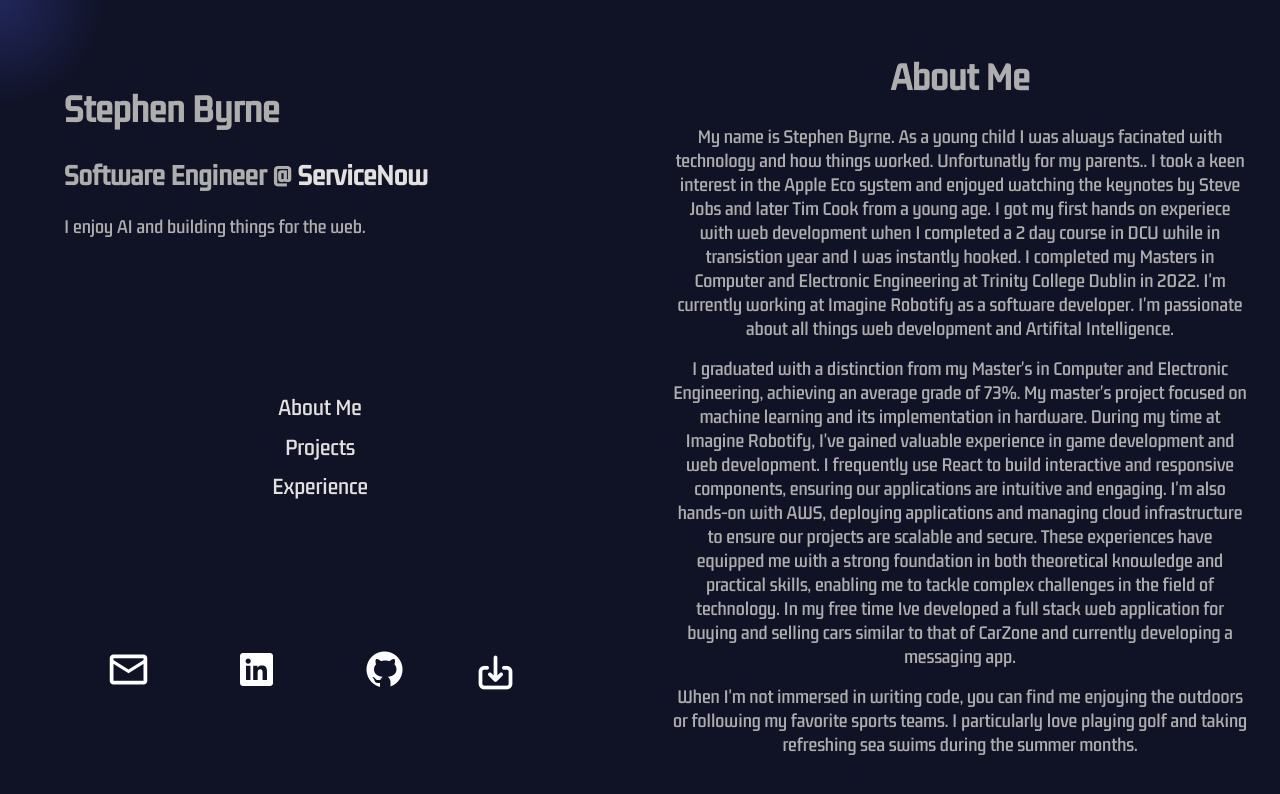
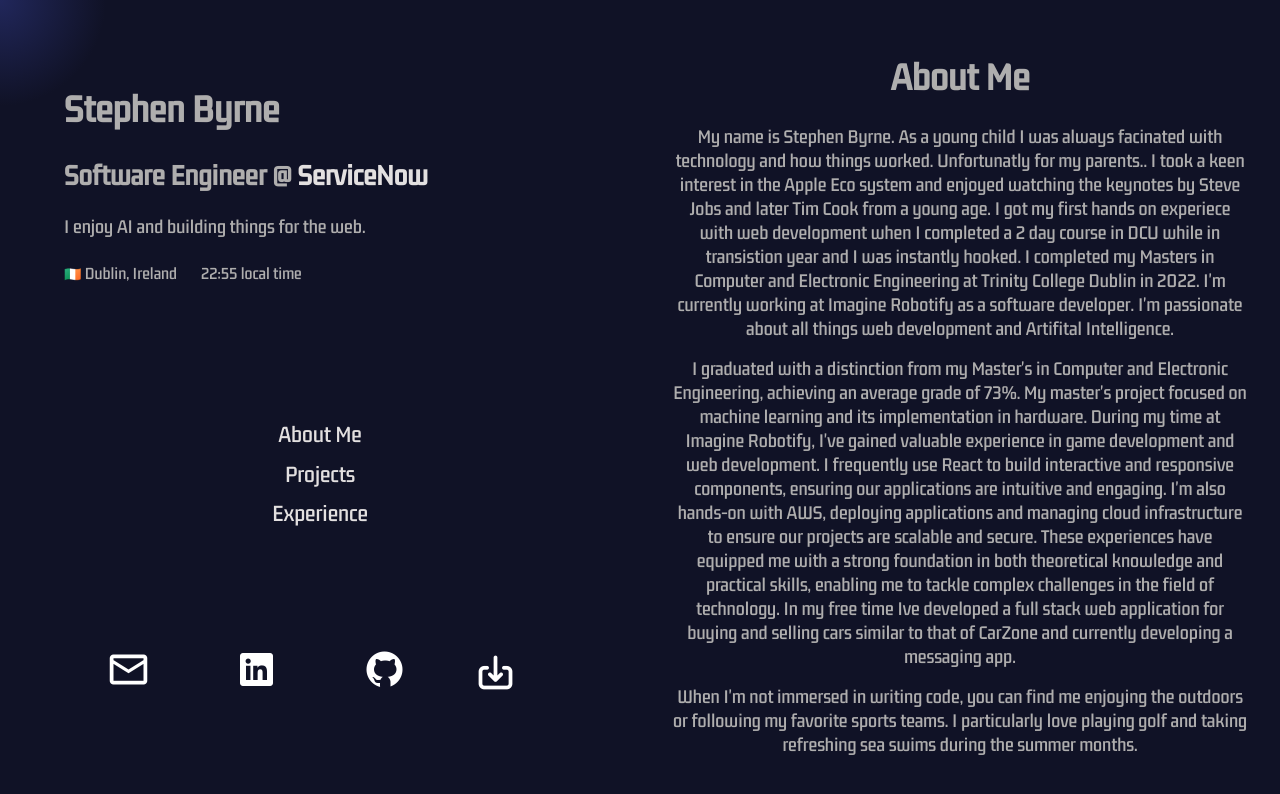
Before and after one commit to stephen447/personalwebsite, a React (Create React App) app: page / in a window 1280 px wide. Shown: the top 794 px of the page. Built offline with nearby package versions, Linux system fonts and the light colour scheme.

Commit message:
Added location and time

```diff
--- a/src/pages/HomePage/HomePage.css
+++ b/src/pages/HomePage/HomePage.css
@@ -86,3 +86,15 @@
     }
 
 }
+
+.home-page__location-time {
+    display: flex;
+    flex-wrap: wrap;
+    gap: 8px 24px;
+    margin: 24px 0;
+    font-size: 14px;
+}
+
+.home-page__location-time time {
+    font-variant-numeric: tabular-nums;
+}
--- a/src/pages/HomePage/HomePage.js
+++ b/src/pages/HomePage/HomePage.js
@@ -6,7 +6,21 @@ import "./HomePage.css";
 import Socials from "../../components/Socials/socials";
 import ProjectsHolder from "../../components/ProjectsHolder/ProjectsHolder";
 
+const dublinTime = new Intl.DateTimeFormat("en-IE", {
+  timeZone: "Europe/Dublin",
+  hour: "2-digit",
+  minute: "2-digit",
+  hour12: false,
+});
+
 const HomePage = () => {
+  const [now, setNow] = useState(() => new Date());
+
+  useEffect(() => {
+    const timer = setInterval(() => setNow(new Date()), 1000);
+    return () => clearInterval(timer);
+  }, []);
+
   const [width, setWidth] = useState(window.innerWidth);
   useEffect(() => {
     window.addEventListener("resize", () => {
@@ -33,6 +47,17 @@ const HomePage = () => {
                 </a>
               </h2>
               <p>I enjoy AI and building things for the web.</p>
+              <div className="home-page__location-time">
+                <span>
+                  <span aria-hidden="true">🇮🇪</span> Dublin, Ireland
+                </span>
+                <time
+                  dateTime={now.toISOString()}
+                  aria-label={`Local time in Dublin: ${dublinTime.format(now)}`}
+                >
+                  {dublinTime.format(now)} local time
+                </time>
+              </div>
             </div>
             {/* <div className="home-page__container--picture">
                   <img className="mainPicture" src={Skiing} />
```
